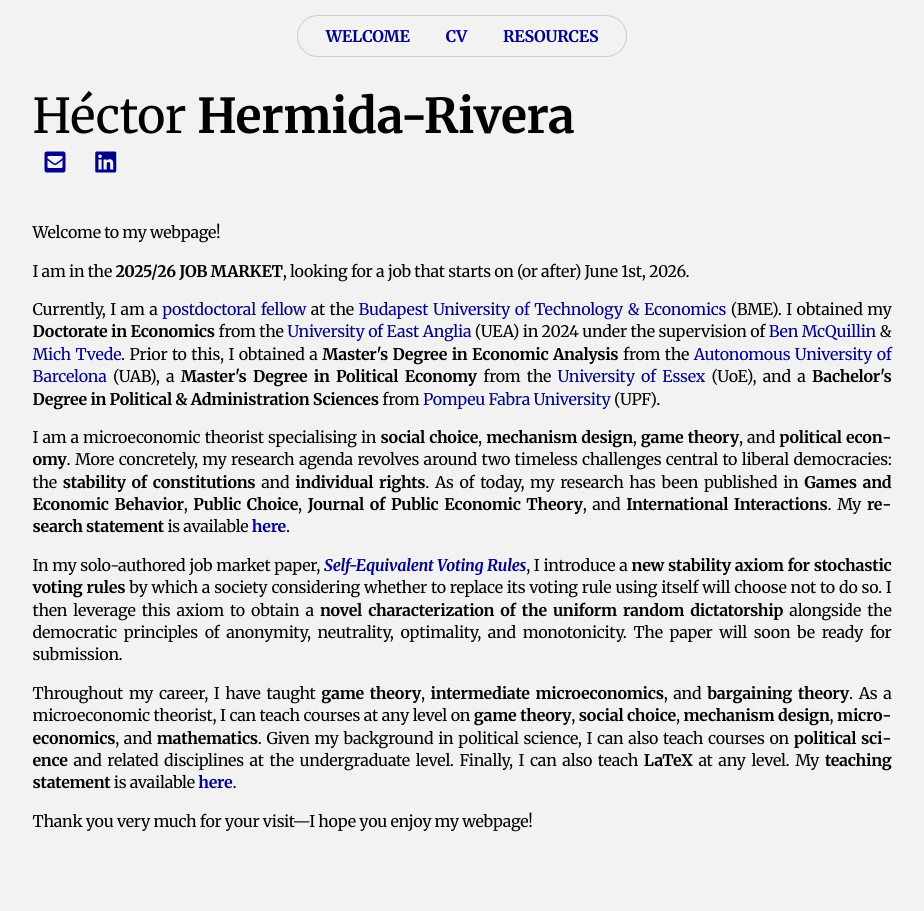
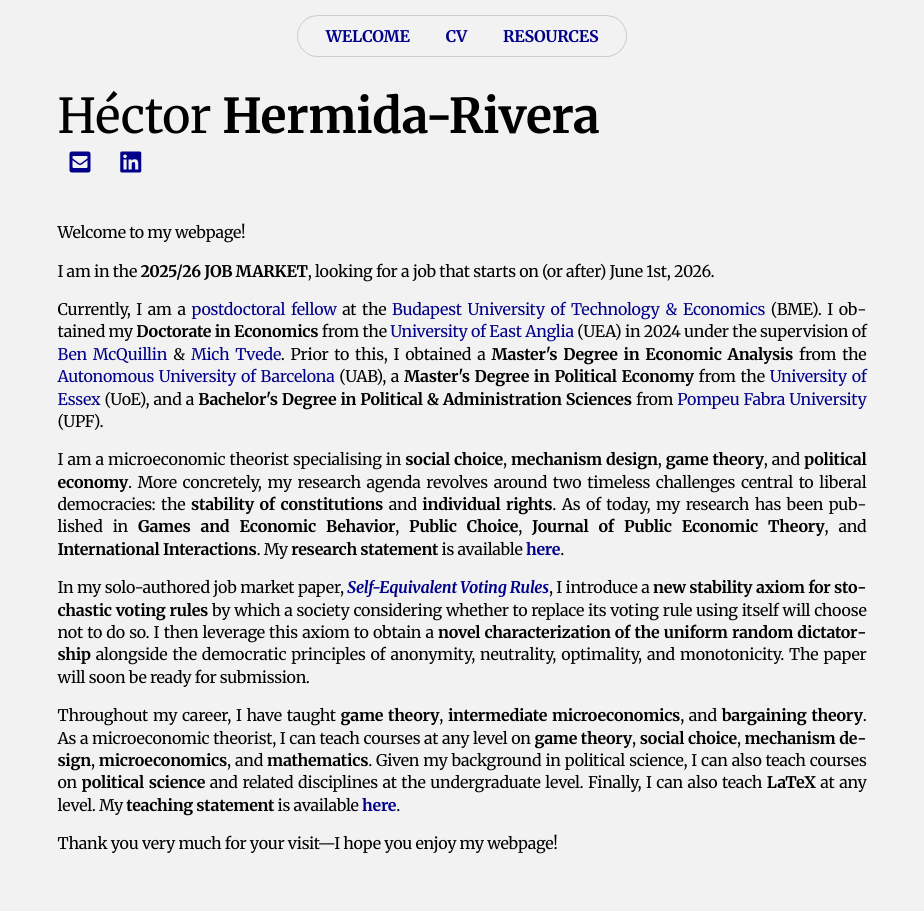
Before and after one commit to HectorHermidaRivera/hectorhermidarivera.github.io, a Jekyll site: the page built from index.md, in a window 1280 px wide. Shown: the whole page, without its empty margins (178-1102 px from the left). Built offline with Jekyll 4.4.1, drawn with Linux system fonts in a browser that asks for light colours; a style sheet for code colours, icons or effects is not loaded.

Commit message:
Update style.css

```diff
--- a/assets/css/style.css
+++ b/assets/css/style.css
@@ -106,7 +106,7 @@ p {
 /* BODY CONTENT */
 
 body.home-page .content {
-  max-width: 1025px;
+  max-width: 975px;
   width: 100%;
   margin-left: auto;
   margin-right: auto;
```
